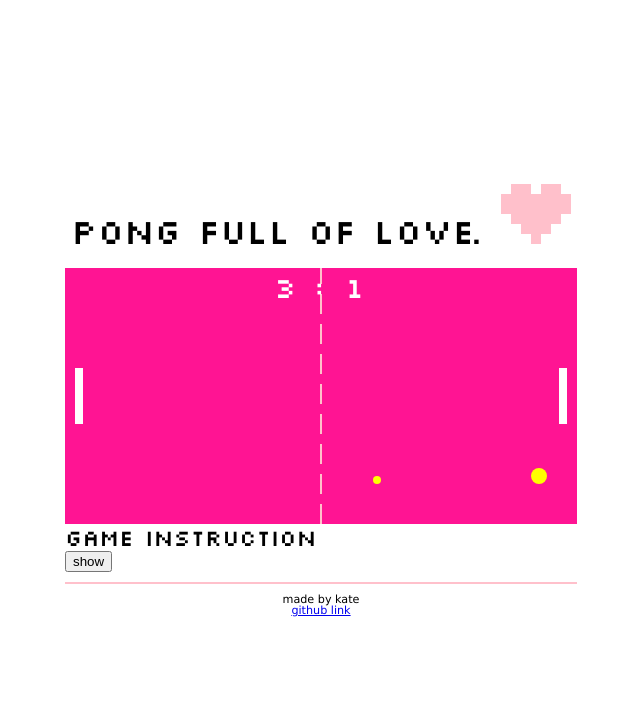
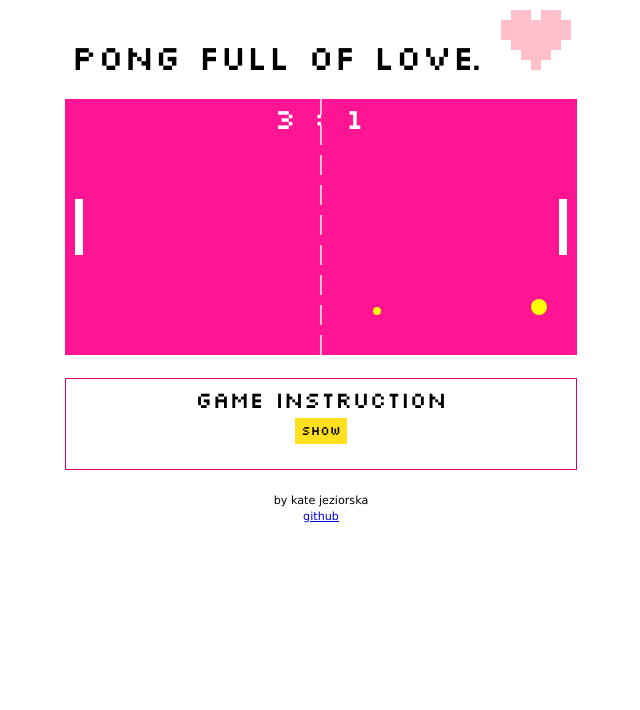
Before and after one commit to pinaska/Pong-Game, a website built with webpack: page index.html in a window 1280 px wide. Shown: the whole page, without its empty margins (319-959 px from the left). Built offline with nearby package versions, Linux system fonts and the light colour scheme.

Commit message:
css changes on game-intruction, update README

```diff
--- a/index.html
+++ b/index.html
@@ -27,11 +27,11 @@
 					<p>▲: up ▼: down</p>
 				</li>
 			</ul>
-			<p>Pause game:<br>press Space Bar</p>
-			<p>Game ends:<br>when one of the players hits 50 points</p>
+			<p>Pause game:<br><span>press SpaceBar</span></p>
+			<p>Game ends:<br><span>when one of the players hits 50 points</span></p>
 		</div>
 	</div>
-		<footer><p>Made by Kate</p><a href="https://github.com/pinaska">github link</a></footer>
+		<footer><p>by Kate Jeziorska</p><a href="https://github.com/pinaska">github</a></footer>
 		<script type="text/javascript" src="build/bundle.js"></script>
 	</body>
 </html>
--- a/src/index.js
+++ b/src/index.js
@@ -32,7 +32,7 @@ const game = new Game('game', 512, 256);
 
 //trying ease in css animation
 let open = false;
-let initHeight = 120;
+let initHeight = 180;
 
 function toggleInstruction() {
     let instruction = document.getElementById('game-instruction-hidden');
--- a/src/styles/game.css
+++ b/src/styles/game.css
@@ -66,6 +66,9 @@ table {
  * GAME
  */
 
+*{
+  box-sizing: border-box;
+}
 html {
   font-size: 16px;
 }
@@ -75,9 +78,10 @@ body {
   display: flex;
   flex-direction: column;
   font-family: 'Silkscreen Web', monotype;
-  height: 100vh;
+  height: 100%;
   justify-content: center;
   width: 100%;
+  padding: 5px 0;
 }
 
 h1 {
@@ -85,28 +89,41 @@ h1 {
   margin-bottom: 1rem;
   text-align: center;
 }
-
+h1, h2, p{
+  padding: 5px 0px;
+}
 /* heart animation */
 .heart{
   animation: pulse 2s infinite;
 }
 
-
 h2{
   font-size: 1.5rem;
 }
-
+.game-instruction{
+  border: 1px solid #D90368;
+  padding: 5px;
+  box-sizing: border-box;
+  text-align: center;
+  margin: 20px 0;
+}
+button{
+  outline: white;
+  background: #FFE01F;
+  font-family: inherit;
+  /* animation: pulse 2s infinite; */
+  padding: 5px;
+  border: 1px solid #FFE01F;
+}
 .instruction-hidden{
   text-align: center;
   padding: 0 20px;
-  border: 1px solid pink;
   margin: 10px 0;
-  width: 512px;
   height: 0px;
   overflow: hidden;
   box-sizing:border-box;
   transition: all 1s ease-in-out;
-  background: #eeee;
+  background:#FFE01F;
 }
 ul{
   display:flex;
@@ -123,6 +140,5 @@ footer{
   margin: 0 auto;
   font-family: Verdana, sans-serif;
   text-transform: lowercase;
-  /* padding-top: 60px; */
   font-size: 0.7rem;
 }
```
Also changed, not shown: README.md.
